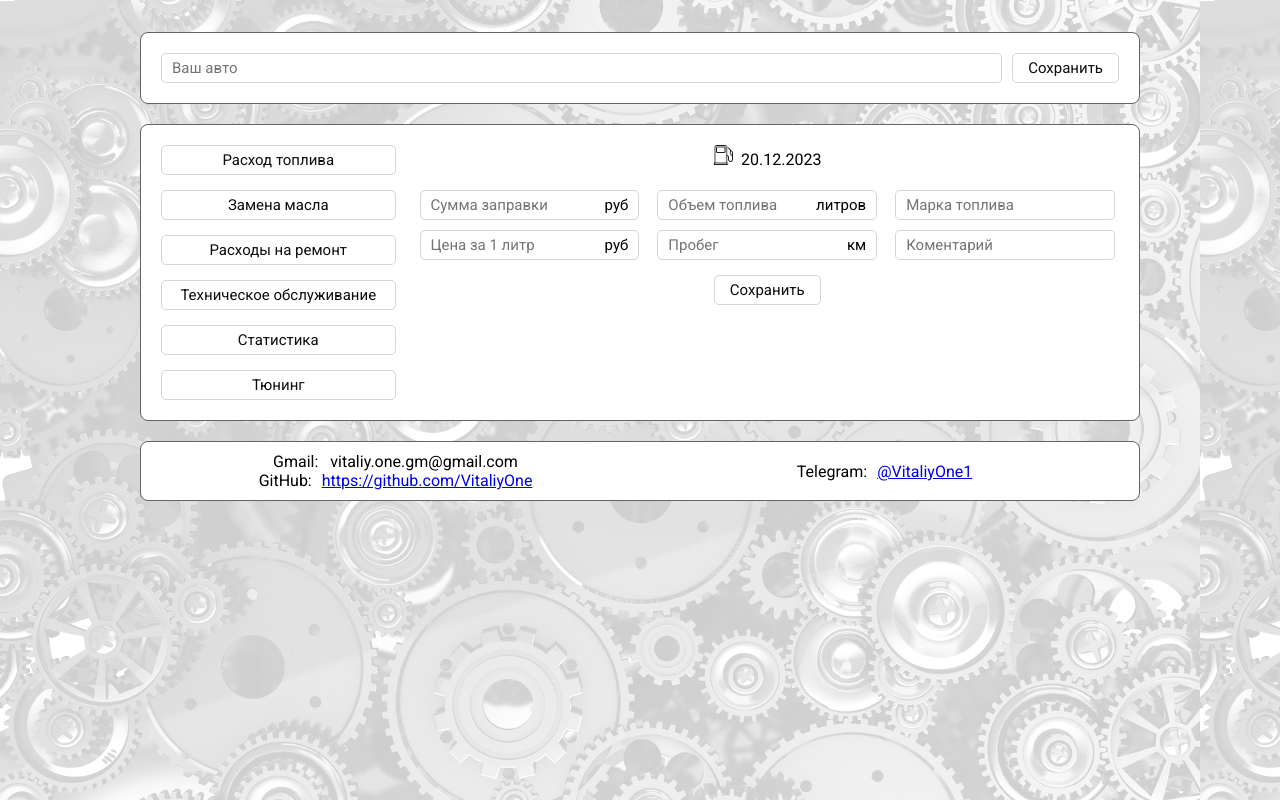
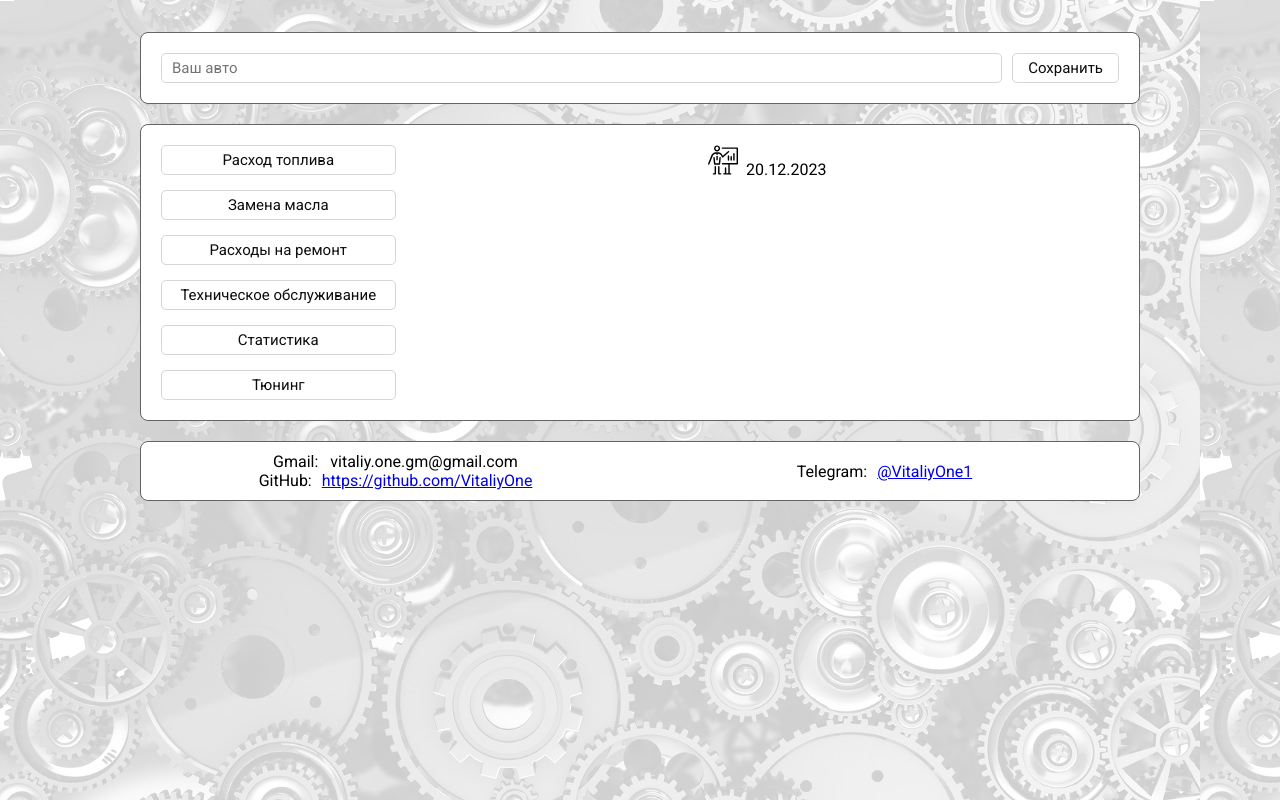
Before and after one commit to VitaliyOne/car-maintenance, a React (Vite) app: page / in a window 1280 px wide. Both pictures are taken after a click on the button "Статистика". Built offline with nearby package versions, Linux system fonts and the light colour scheme.

Commit message:
New component of Statistics has been created

```diff
--- a/src/components/CarMaintenanceMenu.tsx
+++ b/src/components/CarMaintenanceMenu.tsx
@@ -5,13 +5,15 @@ import MyButton from "./UI/button/MyButton"
 import RepairCosts from "./RepairCosts"
 import Tuning from "./Tuning"
 import TechnicalMaintenance from "./TechnicalMaintenance"
+import Statistics from "./Statistics"
 
 enum Tab {
   FUEL_CONSUMPTION = 'FUEL_CONSUMPTION',
   OIL_CHANGE = "OIL_CHANGE",
   REPAIR_COSTS = "REPAIR_COSTS",
-  TUNING = "TUNING",
-  TECHNICAL_MAINTENANCE = "TECHNICAL_MAINTENANCE"
+  TECHNICAL_MAINTENANCE = "TECHNICAL_MAINTENANCE",
+  STATISTICS = "STATISTICS",
+  TUNING = "TUNING"
 }
 
 type TabComponentsMap = {
@@ -22,8 +24,9 @@ const tabs: TabComponentsMap = {
   [Tab.FUEL_CONSUMPTION]: FuelСonsumption,
   [Tab.OIL_CHANGE]: OilСhange,
   [Tab.REPAIR_COSTS]: RepairCosts,
-  [Tab.TUNING]: Tuning,
-  [Tab.TECHNICAL_MAINTENANCE]: TechnicalMaintenance
+  [Tab.TECHNICAL_MAINTENANCE]: TechnicalMaintenance,
+  [Tab.STATISTICS]: Statistics,
+  [Tab.TUNING]: Tuning
 }
 
 
@@ -40,7 +43,7 @@ const CarMaintenanceMenu = () => {
         <MyButton children="Замена масла" onClick={() => setSelectedItem(Tab.OIL_CHANGE)}></MyButton>
         <MyButton children="Расходы на ремонт" onClick={() => setSelectedItem(Tab.REPAIR_COSTS)}></MyButton>
         <MyButton children="Техническое обслуживание" onClick={() => setSelectedItem(Tab.TECHNICAL_MAINTENANCE)}></MyButton>
-        <MyButton children="Статистика" onClick={() => setSelectedItem(Tab.FUEL_CONSUMPTION)}></MyButton>
+        <MyButton children="Статистика" onClick={() => setSelectedItem(Tab.STATISTICS)}></MyButton>
         <MyButton children="Тюнинг" onClick={() => setSelectedItem(Tab.TUNING)}></MyButton>
       </div>
       <div>
--- /dev/null
+++ b/src/components/Statistics.tsx
@@ -0,0 +1,21 @@
+import { useEffect, useState } from "react";
+import Stats from '/public/stats.svg';
+
+
+const Statistics = () => {
+    const [dateTime, setDateTime] = useState<string>();
+
+    useEffect(() => {
+      const date = new Date();
+      setDateTime(`${date.getDate()}.${(date.getMonth() + 1).toString().length === 1 ? '0' + (date.getMonth() + 1) : date.getMonth() + 1}.${date.getFullYear()}`)
+    }, []);
+  return (
+    <div>
+        <time className="time"><img src={Stats} alt="IconRepairCosts" style={{height: "30px"}}/> &nbsp;{dateTime}</time>
+        <div className="infoOilСhange">
+        </div>
+    </div>
+  )
+}
+
+export default Statistics
```
Also changed, not shown: public/stats.svg (added).
